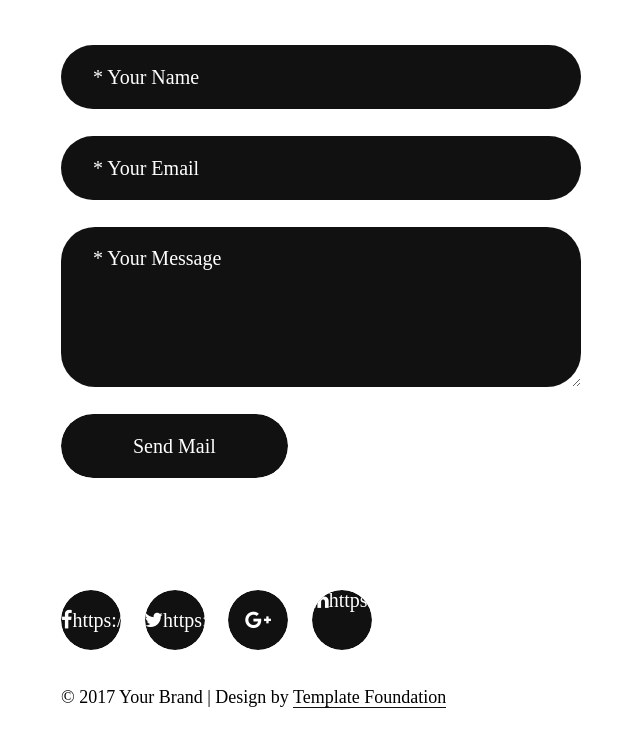
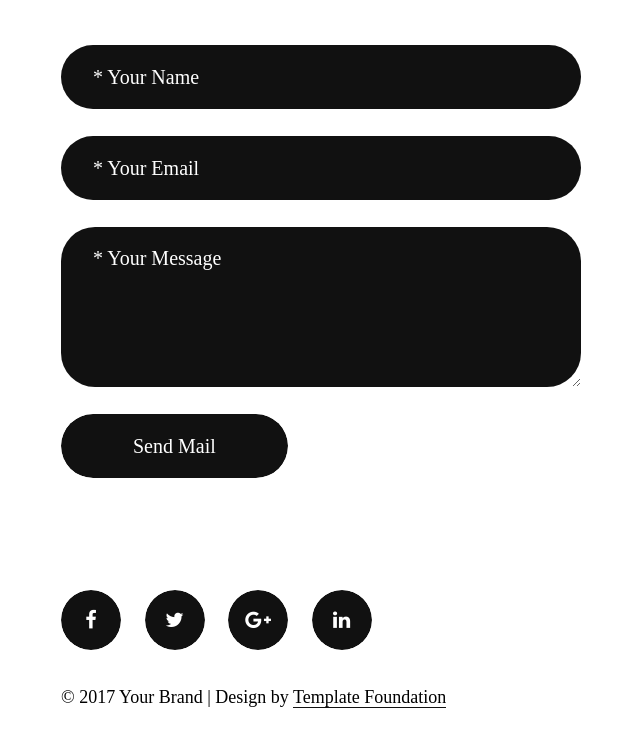
Before and after one commit to regogo/bosshenry_website, a plain HTML site: page index.html in a window 1280 px wide. Shown: the part 3474-4221 px from the top of the page, without its empty margins (639-1279 px from the left). Drawn offline with Linux system fonts and the light colour scheme; a web font is replaced by a local one.

Commit message:
change links

```diff
--- a/index.html
+++ b/index.html
@@ -429,10 +429,10 @@
                 <ul class="social-icons scroll-animated-from-right">
 
 
-                    <li><a href="#"><i class="fa fa-facebook" aria-hidden="true">https://www.facebook.com/bosshenryph</i></a></li>
-                    <li><a href="#"><i class="fa fa-twitter" aria-hidden="true">https://twitter.com/bosshenryph</i></a></li>
+                    <li><a href="https://www.facebook.com/bosshenryph"><i class="fa fa-facebook" aria-hidden="true"></i></a></li>
+                    <li><a href="https://twitter.com/bosshenryph"><i class="fa fa-twitter" aria-hidden="true"></i></a></li>
                     <li><a href="#"><i class="fa fa-google-plus" aria-hidden="true"></i></a></li>
-                    <li><a href="#"><i class="fa fa-linkedin" aria-hidden="true">https://www.linkedin.com/in/henry-r-62a3291b1/</i></a></li>
+                    <li><a href="https://www.linkedin.com/in/henry-r-62a3291b1/"><i class="fa fa-linkedin" aria-hidden="true"></i></a></li>
 
 
                 </ul>
```
